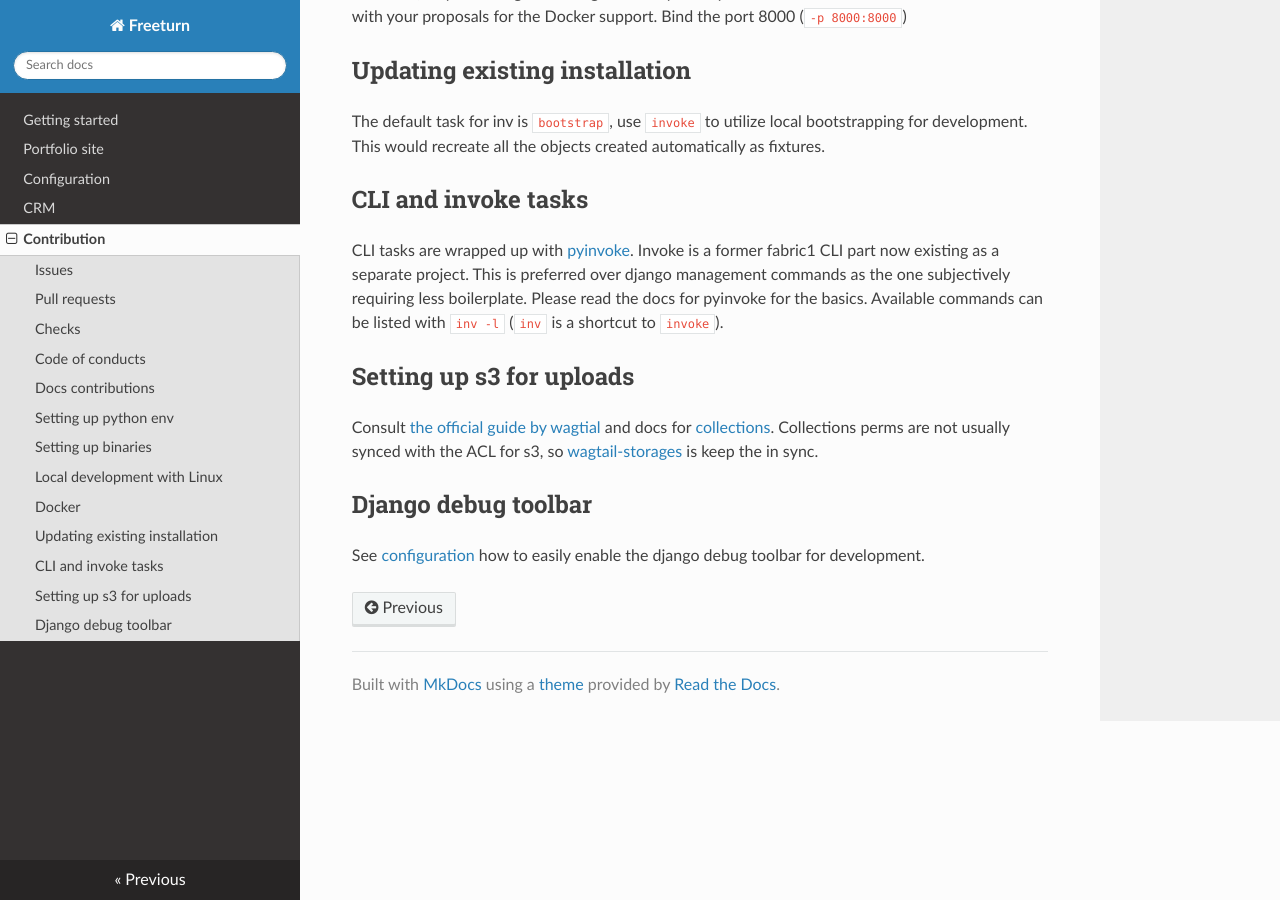
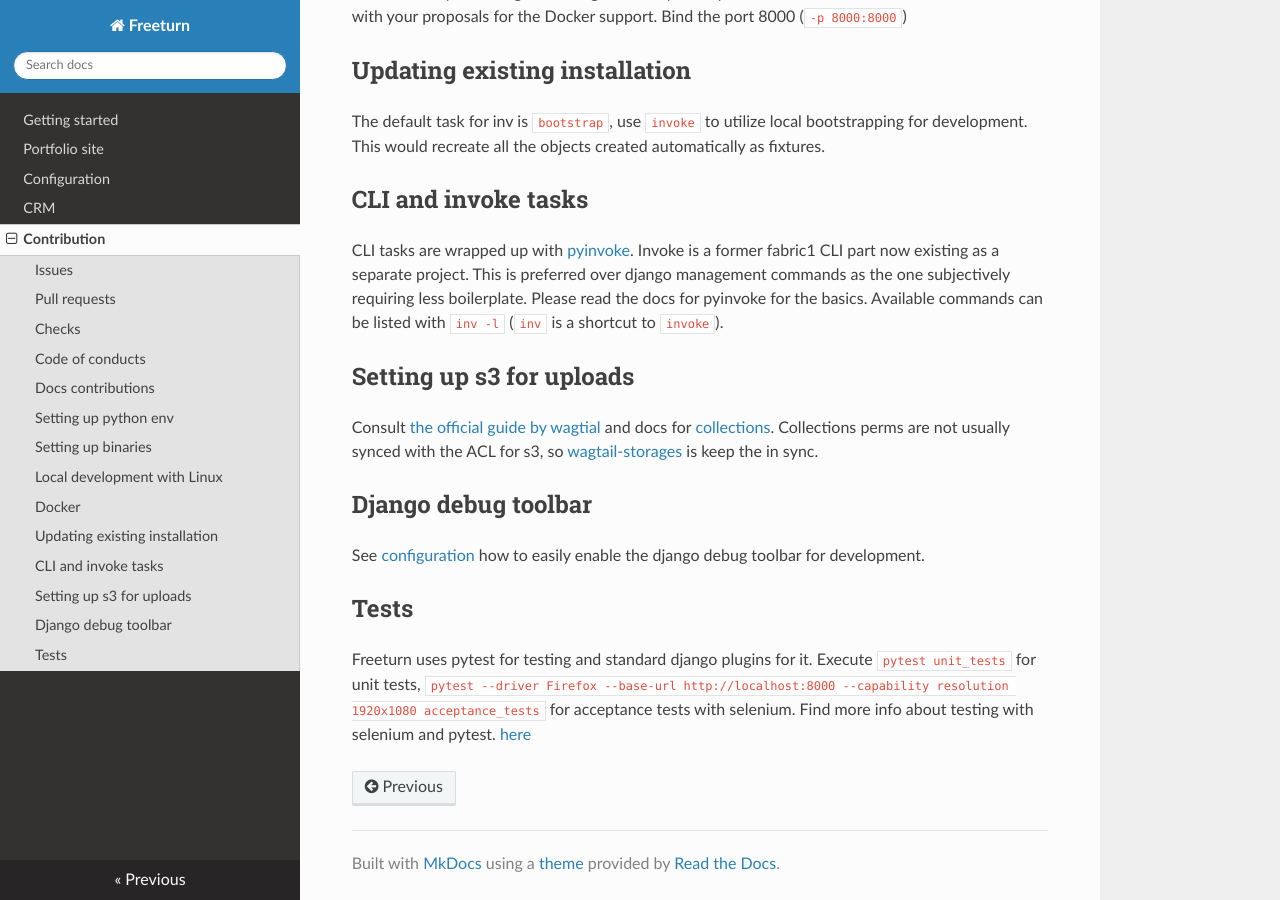
Before and after one commit to thorin-schiffer/freeturn, an MkDocs documentation site: the page built from docs/contribution.md, in a window 1280 px wide and 900 px high, scrolled down 3506 px. Built offline with MkDocs 1.6.1, drawn with Linux system fonts in a browser that asks for light colours; nearby versions of some CDN libraries.

Commit message:
Docs on testing + PR template

```diff
--- a/docs/contribution.md
+++ b/docs/contribution.md
@@ -144,3 +144,10 @@
 ## Django debug toolbar
 
 See [configuration](configuration.md#debug-toolbar) how to easily enable the django debug toolbar for development.
+
+## Tests
+
+Freeturn uses pytest for testing and standard django plugins for it.
+Execute `pytest unit_tests` for unit tests,
+`pytest --driver Firefox --base-url http://localhost:8000 --capability resolution 1920x1080 acceptance_tests` for acceptance tests with selenium.
+Find more info about testing with selenium and pytest. [here](https://pytest-selenium.readthedocs.io/en/latest/user_guide.html)
```
Also changed, not shown: .github/PULL_REQUEST_TEMPLATE.md (added), docs/ci.md (deleted).
